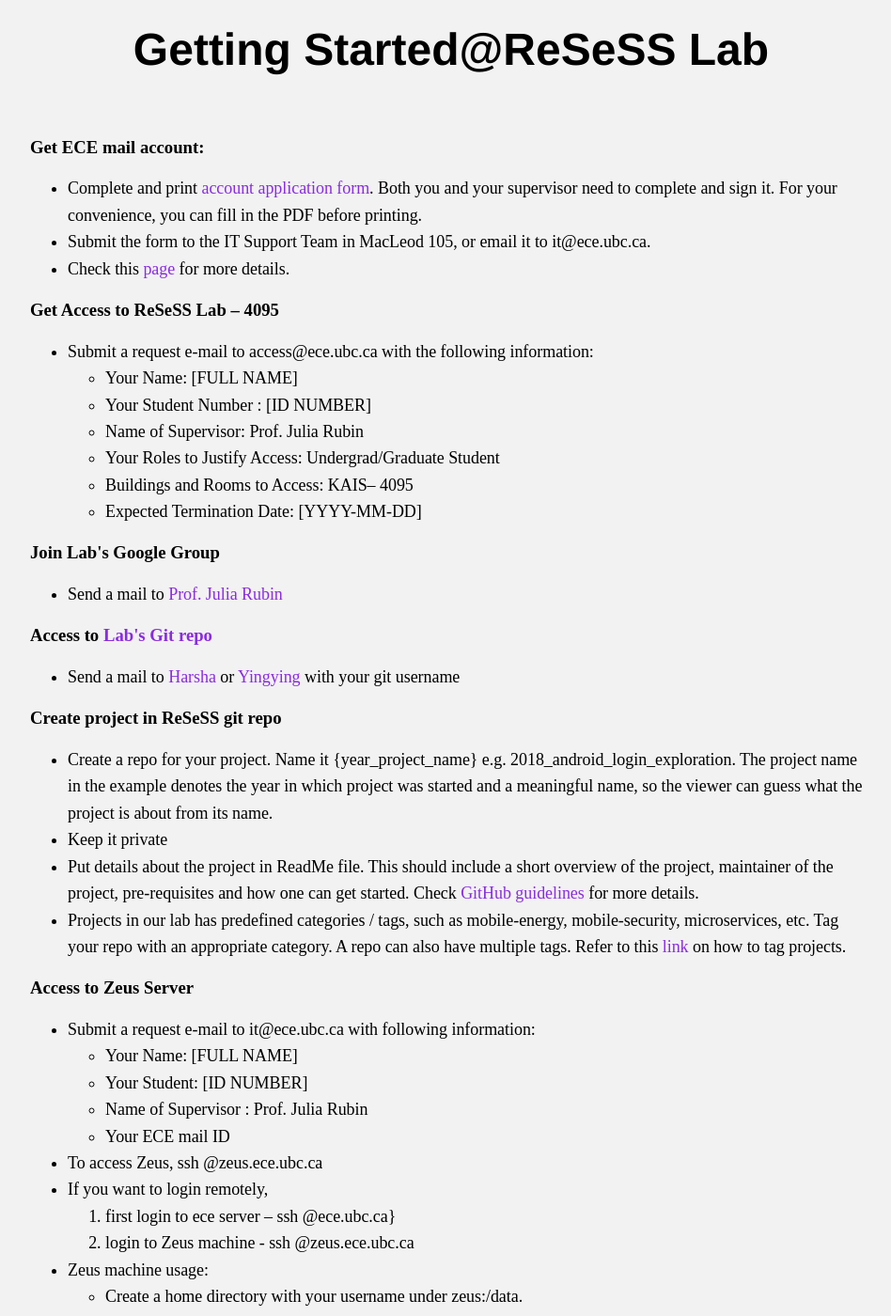
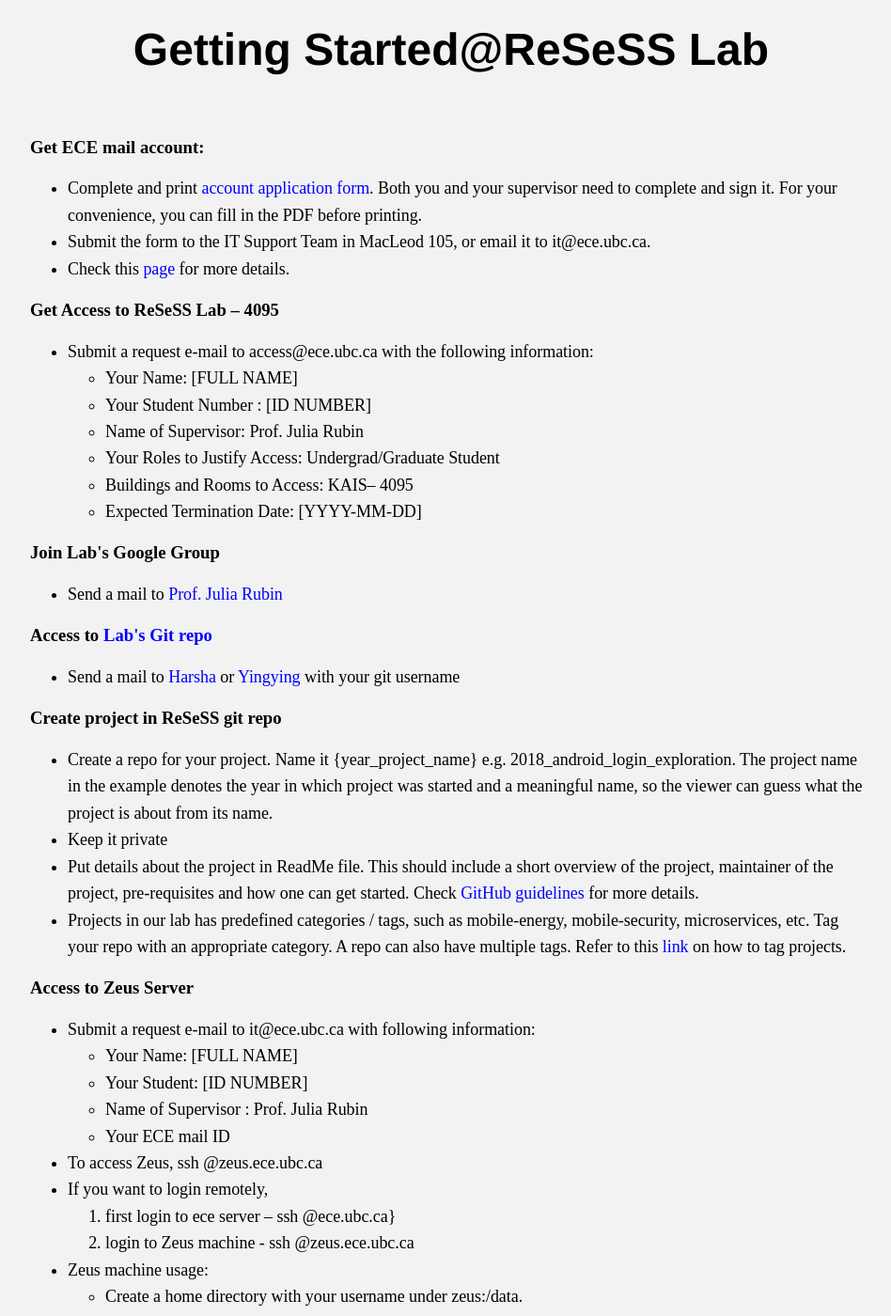
Before and after one commit to sa3036/sa3036.github.io, a Jekyll site: the page ResessWelcome/515e684a672516a0d06fd3f769a69ffec1e6f9c5/index.html, which Jekyll copies as it is, in a window 1280 px wide and 1400 px high. Shown: the whole window at 94% size, without its empty margins (160-1108 px from the left). Built offline with Jekyll 4.4.1, drawn with Linux system fonts in a browser that asks for light colours; some of the changed text lies outside the part shown.

```diff
--- a/ResessWelcome/515e684a672516a0d06fd3f769a69ffec1e6f9c5/index.html
+++ b/ResessWelcome/515e684a672516a0d06fd3f769a69ffec1e6f9c5/index.html
@@ -65,7 +65,7 @@
         }
 
         a:link {
-            color: blueviolet;
+            color: blue;
         }
     </style>
 </head>
```
Also changed, not shown: other parts of ResessWelcome/515e684a672516a0d06fd3f769a69ffec1e6f9c5/index.html (+1 -1 lines).
